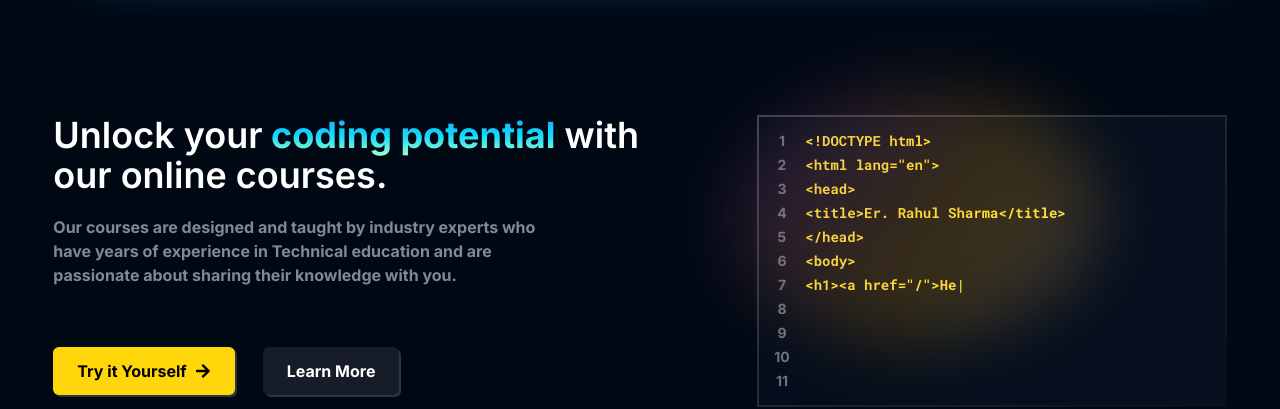
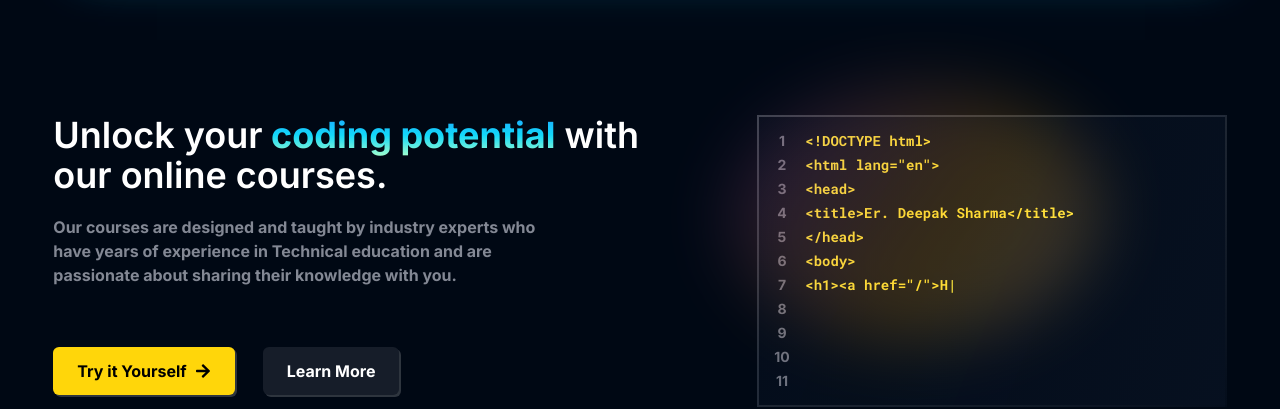
Before and after one commit to Deepaksharmadk/GIET_LMS_SYSTEM, a React (Create React App) app: page / in a window 1280 px wide. Shown: the part 920-1329 px from the top of the page. Built offline with nearby package versions, Linux system fonts and the light colour scheme; no server answers; a web font is replaced by a local one.

Commit message:
Update Home.jsx

```diff
--- a/src/pages/Home.jsx
+++ b/src/pages/Home.jsx
@@ -87,7 +87,7 @@ function Home() {
                             active: false,
                         }}
                         codeColor={"text-yellow-25"}
-                        codeblock={`<!DOCTYPE html>\n <html lang="en">\n<head>\n<title>Er. Rahul Sharma</title>\n</head>\n<body>\n<h1><a href="/">Header</a></h1>\n<nav> <a href="/one">One</a> <a href="/two">Two</a> <a href="/three">Three</a>\n</nav>\n</body>`}
+                        codeblock={`<!DOCTYPE html>\n <html lang="en">\n<head>\n<title>Er. Deepak Sharma</title>\n</head>\n<body>\n<h1><a href="/">Header</a></h1>\n<nav> <a href="/one">One</a> <a href="/two">Two</a> <a href="/three">Three</a>\n</nav>\n</body>`}
                         backgroundGradient={
                             <div className="codeblock1 absolute"></div>
                         }
```
